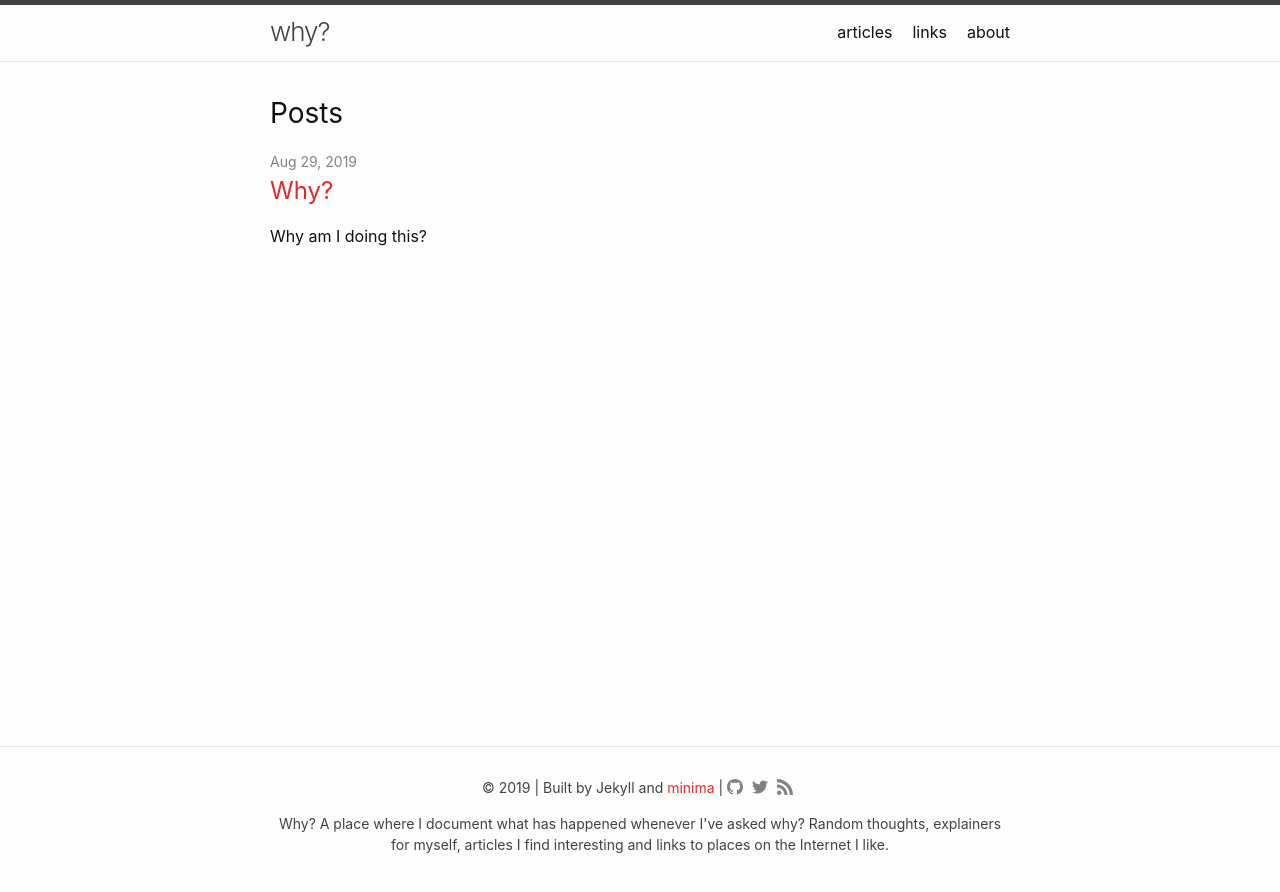
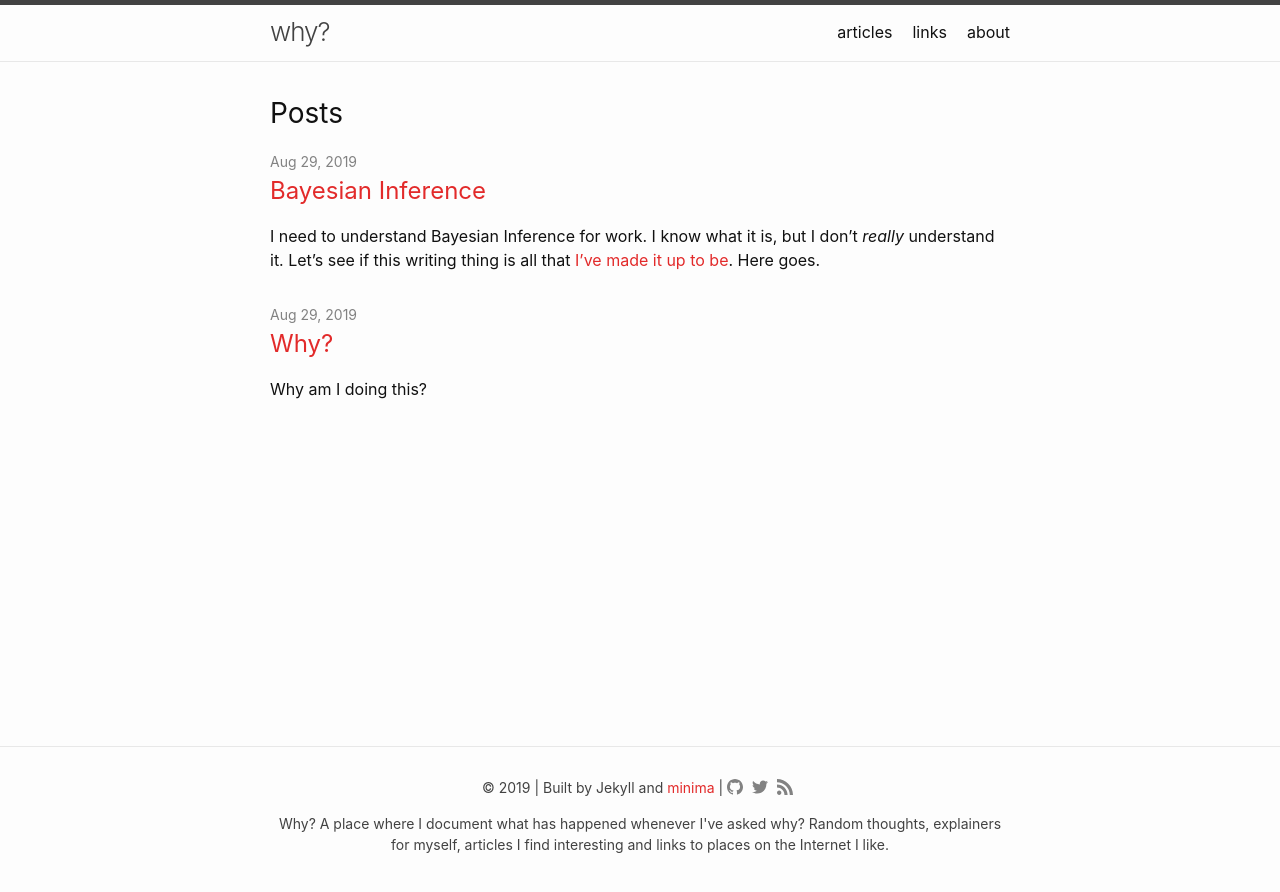
Before and after one commit to viraat/blog, a Jekyll site: the page built from index.markdown, in a window 1280 px wide. Shown: the top 892 px of the page. Built offline with Jekyll 4.4.1, drawn with Linux system fonts in a browser that asks for light colours.

Commit message:
add bayesian inference file

```diff
--- a/_posts/2019-08-29-why.markdown
+++ b/_posts/2019-08-29-why.markdown
@@ -2,7 +2,7 @@
 layout: post
 title:  "Why?"
 date:   2019-08-29
-categories: jekyll update
+tag: blog
 ---
 Why am I doing this?
 
--- /dev/null
+++ b/_posts/2019-08-30-bayesian-inference.markdown
@@ -0,0 +1,7 @@
+---
+layout: post
+title:  "Bayesian Inference"
+date:   2019-08-29
+tag: bayesian-inference
+---
+I need to understand Bayesian Inference for work. I know what it is, but I don't *really* understand it. Let's see if this writing thing is all that [I've made it up to be](2019/08/29/why.html). Here goes.
```
